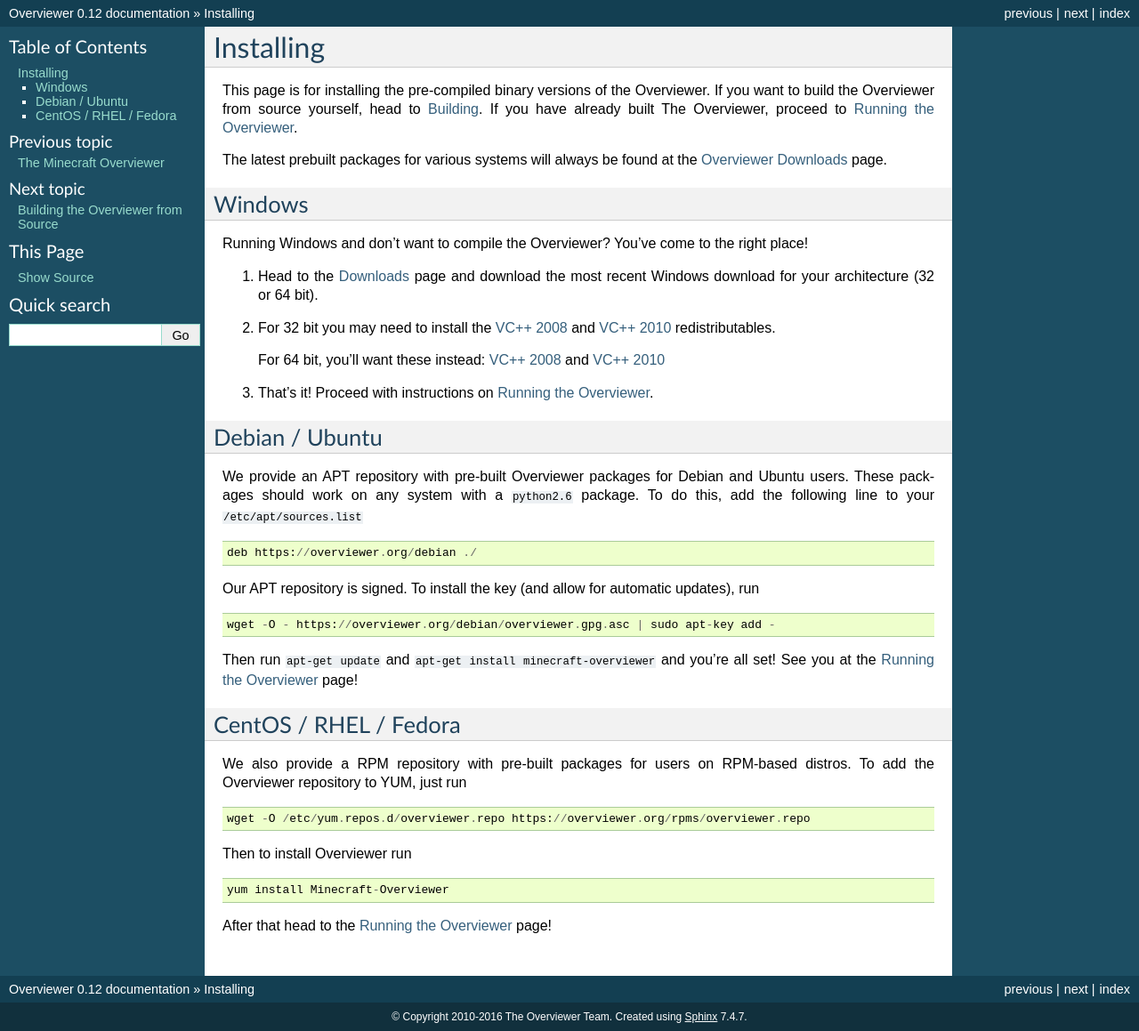
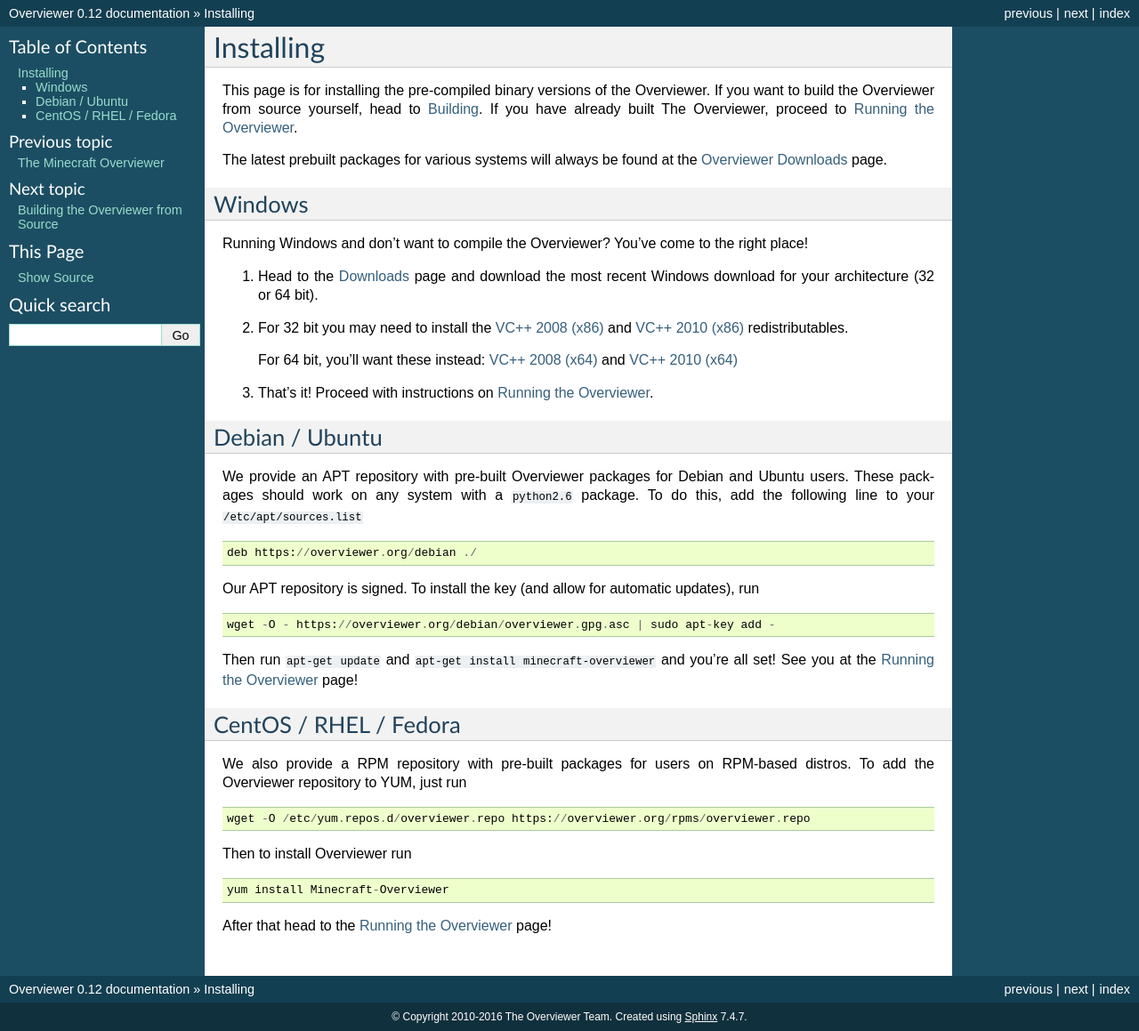
Before and after one commit to overviewer/Minecraft-Overviewer, a Sphinx documentation site: the page built from docs/installing.rst, in a window 1280 px wide. Shown: the whole page at 89% size. Built offline with Sphinx 7.4.7, drawn with Linux system fonts in a browser that asks for light colours.

Commit message:
docs: fix two warnings during docs building
sphinx does not enjoy duplicate link names, and unless your label
is pointing to a header, it needs an explicit name when referenced
too.

```diff
--- a/docs/faq.rst
+++ b/docs/faq.rst
@@ -60,7 +60,7 @@
 Some new features will only show up in newly-rendered areas. Use the
 :option:`--forcerender` option to update the entire map. If you have a really
 large map and don't want to re-render everything, take a look at
-the :ref:`rerenderprob` configuration option.
+the :ref:`rerenderprob<rerenderprob>` configuration option.
 
 The background color of the map is black, and I don't like it!
 --------------------------------------------------------------
--- a/docs/installing.rst
+++ b/docs/installing.rst
@@ -18,9 +18,9 @@
 
 1. Head to the `Downloads <https://overviewer.org/downloads>`_ page and download the most recent Windows download for your architecture (32 or 64 bit).
 
-2. For 32 bit you may need to install the `VC++ 2008 <http://www.microsoft.com/downloads/en/details.aspx?FamilyID=9b2da534-3e03-4391-8a4d-074b9f2bc1bf>`_ and `VC++ 2010 <http://www.microsoft.com/downloads/en/details.aspx?familyid=a7b7a05e-6de6-4d3a-a423-37bf0912db84>`_ redistributables.
+2. For 32 bit you may need to install the `VC++ 2008 (x86) <http://www.microsoft.com/downloads/en/details.aspx?FamilyID=9b2da534-3e03-4391-8a4d-074b9f2bc1bf>`_ and `VC++ 2010 (x86) <http://www.microsoft.com/downloads/en/details.aspx?familyid=a7b7a05e-6de6-4d3a-a423-37bf0912db84>`_ redistributables.
 
-   For 64 bit, you'll want these instead: `VC++ 2008 <http://www.microsoft.com/downloads/en/details.aspx?familyid=bd2a6171-e2d6-4230-b809-9a8d7548c1b6>`_ and `VC++ 2010 <http://www.microsoft.com/download/en/details.aspx?id=14632>`_
+   For 64 bit, you'll want these instead: `VC++ 2008 (x64) <http://www.microsoft.com/downloads/en/details.aspx?familyid=bd2a6171-e2d6-4230-b809-9a8d7548c1b6>`_ and `VC++ 2010 (x64) <http://www.microsoft.com/download/en/details.aspx?id=14632>`_
 
 3. That's it! Proceed with instructions on :doc:`running`.
 
```
